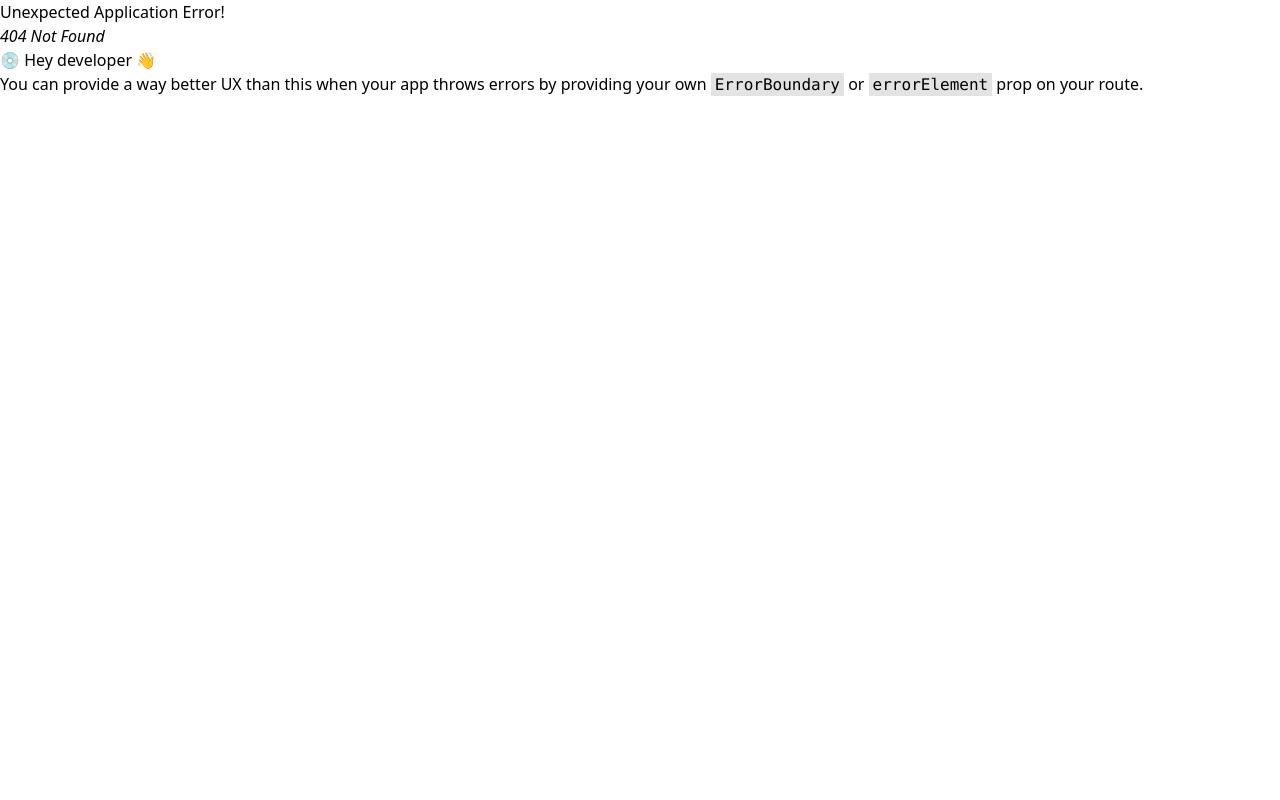
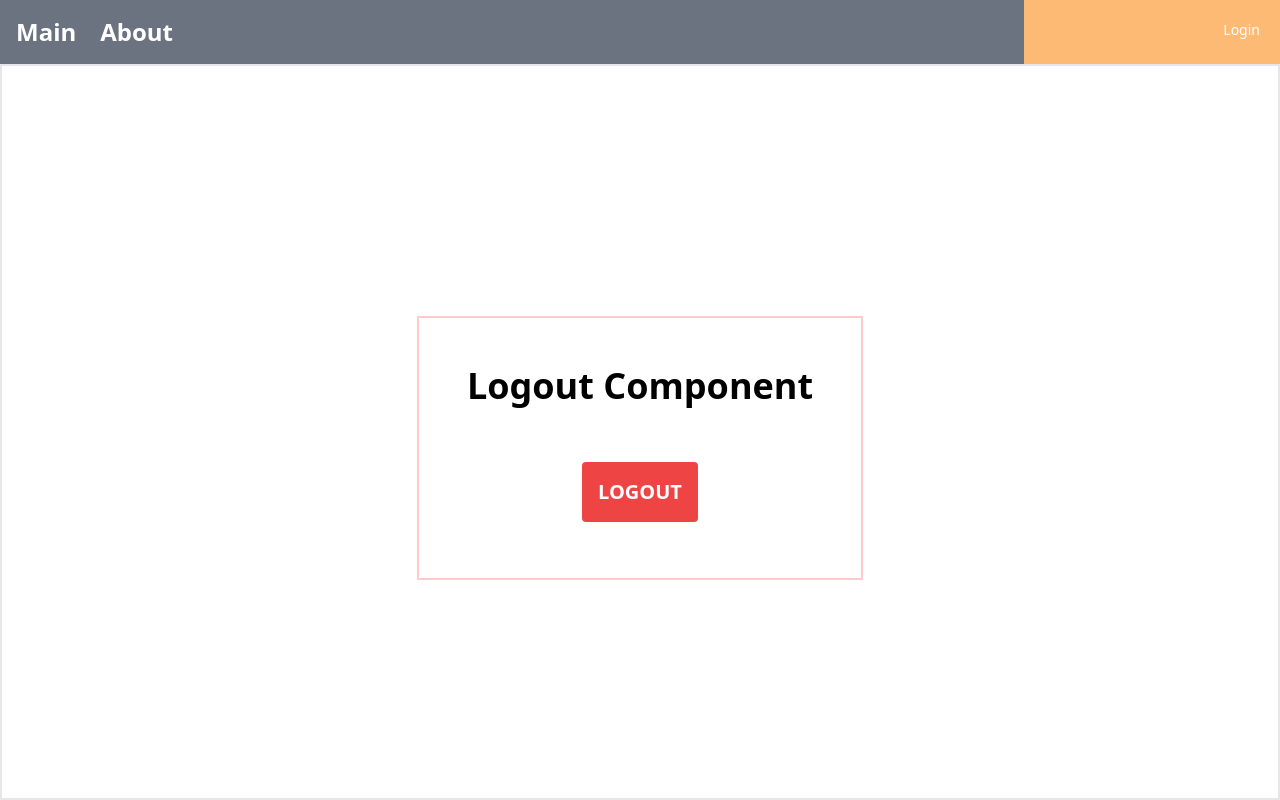
Before and after one commit to YuYoHan/React_Book, a React (Create React App) app in the folder mall/: page /member/logout in a window 1280 px wide. Before the commit this address had no page. Built offline with nearby package versions, Linux system fonts and the light colour scheme; the HTML template or start-up script is replaced by a standard one.

Commit message:
[Feat] 로그아웃 기능 구현

```diff
--- a/mall/src/components/menus/BasicMenus.jsx
+++ b/mall/src/components/menus/BasicMenus.jsx
@@ -34,7 +34,9 @@ const BasicMenu = () => {
                         <Link to={"/member/login"}>Login</Link>
                     </div>
                 ) : (
-                    <></>
+                    <div className="text-white text-sm m-1 rounded">
+                        <Link to={"/member/logout"}>Logout</Link>
+                    </div>
                 )}
             </div>
         </nav>
--- a/mall/src/router/memberRouter.jsx
+++ b/mall/src/router/memberRouter.jsx
@@ -2,6 +2,7 @@ import { Suspense, lazy } from "react";
 
 const Loading = <div>Loading...</div>;
 const Login = lazy(() => import("../pages/member/LoginPage"));
+const LogoutPage = lazy(() => import("../pages/member/LogoutPage"));
 
 const memberRouter = () => {
     return [
@@ -13,6 +14,14 @@ const memberRouter = () => {
                 </Suspense>
             ),
         },
+        {
+            path: "logout",
+            element: (
+                <Suspense fallback={Loading}>
+                    <LogoutPage />
+                </Suspense>
+            ),
+        },
     ];
 };
 
--- a/mall/src/slices/loginSlice.jsx
+++ b/mall/src/slices/loginSlice.jsx
@@ -23,6 +23,7 @@ const loginSlice = createSlice({
         },
         logout: (state, action) => {
             console.log("logout....");
+            return { ...initState };
         },
     },
 });
```
